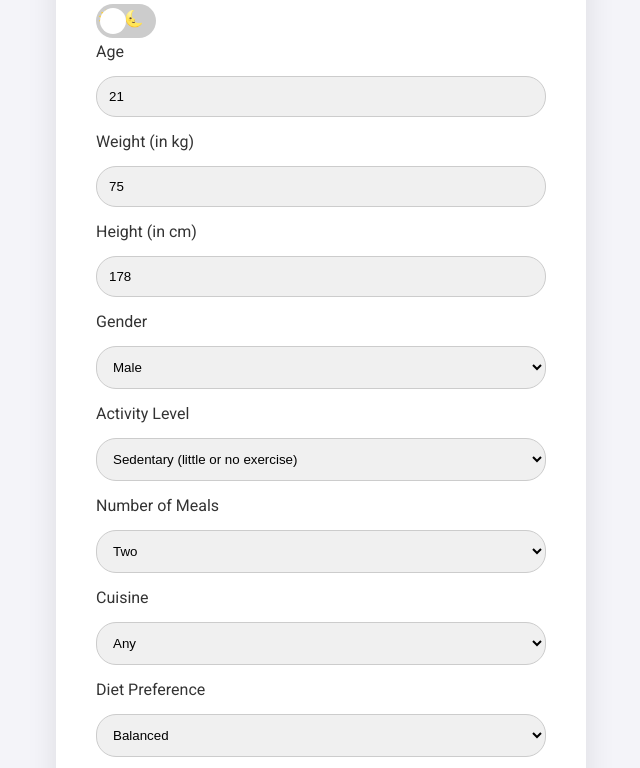
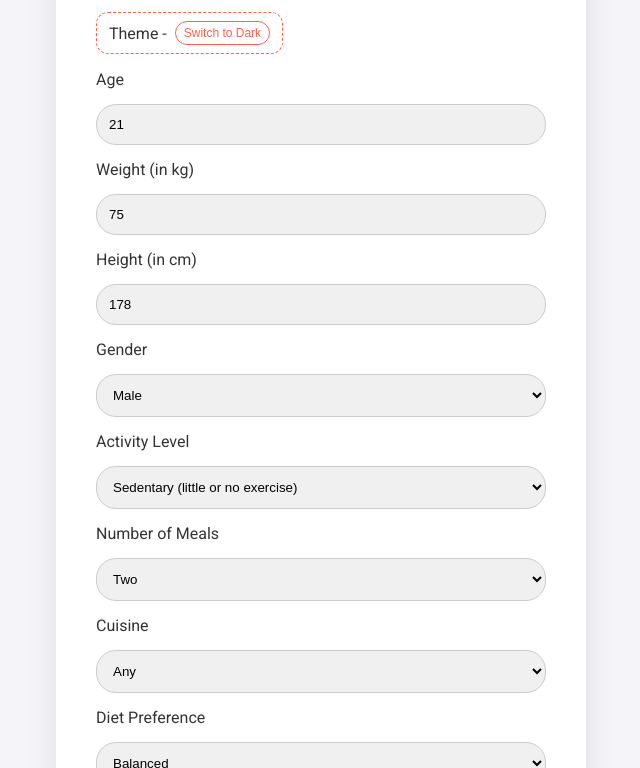
Before and after one commit to ibac03/MealApp, a plain HTML site: page index.html in a window 1280 px wide. Shown: the part 145-913 px from the top of the page, without its empty margins (319-959 px from the left). Drawn offline with nearby package versions, Linux system fonts and the light colour scheme.

Commit message:
Added funtional improvements

```diff
--- a/index.html
+++ b/index.html
@@ -11,14 +11,9 @@
 <body>
   <div id="mainContainer">
     <h1>MealApp</h1>
+  <!-- Minimal React badge mount point -->
+  <div id="reactBadge"></div>
 
-    <label class="switch">
-      <input type="checkbox" id="themeToggle">
-      <span class="slider">
-        <span class="icon sun">🌞</span>
-        <span class="icon moon">🌜</span>
-      </span>
-    </label>
 
     <form id="mealForm">
       <label for="age">Age</label>
@@ -110,7 +105,14 @@
 
   <div id="mealPlanDisplay"></div>
 
+  <!-- Minimal React footer mount point -->
+  <div id="reactFooter"></div>
+
   <script src="script.js"></script>
+  <!-- React (CDN) for small UI widgets; does not change existing logic -->
+  <script crossorigin src="https://unpkg.com/react@18/umd/react.production.min.js"></script>
+  <script crossorigin src="https://unpkg.com/react-dom@18/umd/react-dom.production.min.js"></script>
+  <script src="react-widgets.js"></script>
 </body>
 
 </html>
--- /dev/null
+++ b/react-widgets.js
@@ -0,0 +1,73 @@
+(function () {
+  const { createElement: h, useState, useEffect } = React;
+
+  // 1) Tiny badge that reads current theme and toggles on click (directly toggles body class)
+  function ReactBadge() {
+    const [dark, setDark] = useState(document.body.classList.contains('dark-mode'));
+
+    useEffect(() => {
+      // 1) On mount, initialize from system/browser preference
+      try {
+        if (window.matchMedia) {
+          const prefersDark = window.matchMedia('(prefers-color-scheme: dark)').matches;
+          document.body.classList.toggle('dark-mode', !!prefersDark);
+          setDark(!!prefersDark);
+        }
+      } catch (_) {}
+
+      // 2) Keep local state in sync with body class (when user toggles)
+      const onChange = () => setDark(document.body.classList.contains('dark-mode'));
+      // Observe mutations to body class to stay in sync
+      const obs = new MutationObserver(() => onChange());
+      obs.observe(document.body, { attributes: true, attributeFilter: ['class'] });
+      return () => {
+        obs.disconnect();
+      };
+    }, []);
+
+    const toggle = () => {
+      if (typeof window.toggleDarkMode === 'function') {
+        window.toggleDarkMode();
+      } else {
+        document.body.classList.toggle('dark-mode');
+      }
+    };
+
+    return h(
+      'div',
+      { className: 'react-badge', role: 'note', title: 'Defaults to browser theme' },
+      h('span', null, 'Theme - '),
+      h(
+        'button',
+        { className: 'react-badge-btn', onClick: toggle },
+        dark ? 'Switch to Light' : 'Switch to Dark'
+      )
+    );
+  }
+
+  // 2) Footer with year and GitHub link rendered by React
+  function ReactFooter() {
+    const year = new Date().getFullYear();
+    return h(
+      'footer',
+      { className: 'react-footer', role: 'contentinfo' },
+      h('small', null, `\u00A9 ${year} MealApp · `),
+      h(
+        'a',
+        { href: 'https://github.com/ibac03/MealApp', target: '_blank', rel: 'noreferrer' },
+        'GitHub'
+      )
+    );
+  }
+
+  // Mount points are optional; only render if present
+  const badgeRootEl = document.getElementById('reactBadge');
+  if (badgeRootEl && window.ReactDOM?.createRoot) {
+    ReactDOM.createRoot(badgeRootEl).render(h(ReactBadge));
+  }
+
+  const footerRootEl = document.getElementById('reactFooter');
+  if (footerRootEl && window.ReactDOM?.createRoot) {
+    ReactDOM.createRoot(footerRootEl).render(h(ReactFooter));
+  }
+})();
--- a/script.js
+++ b/script.js
@@ -1,5 +1,3 @@
-// script.js
-
 document.getElementById('mealForm').addEventListener('submit', generateMealPlan);
 
 async function generateMealPlan(event) {
@@ -37,7 +35,7 @@ async function generateMealPlan(event) {
 
   // 2) widen calories first (keep cuisine)
   if (recipes.length < needed) {
-    relaxed.push('Calories ±600');
+    relaxed.push('Calories +/-600');
     calMin = Math.max(0, calories - 600);
     calMax = calories + 600;
     recipes = await fillMore(recipes, { diet: dietPreference, health: healthSpec, cuisineType, calMin, calMax, needed });
@@ -192,6 +190,7 @@ function showNoResults({ cuisineType, dietPreference, healthSpec, calMin, calMax
   container.appendChild(note);
 }
 
-document.getElementById('themeToggle').addEventListener('change', () => {
+// Theme toggle now handled by React badge; expose a helper for reuse/testing
+window.toggleDarkMode = function toggleDarkMode() {
   document.body.classList.toggle('dark-mode');
-});
+};
--- a/style.css
+++ b/style.css
@@ -121,49 +121,6 @@ select:focus {
   background-color: #e6f7ff;
 }
 
-.switch {
-  position: relative;
-  display: inline-block;
-  width: 60px;
-  height: 34px;
-}
-
-.switch input {
-  display: none;
-}
-
-.slider {
-  position: absolute;
-  cursor: pointer;
-  top: 0;
-  left: 0;
-  right: 0;
-  bottom: 0;
-  background-color: #ccc;
-  transition: 0.4s;
-  border-radius: 34px;
-}
-
-.slider:before {
-  position: absolute;
-  content: "";
-  height: 26px;
-  width: 26px;
-  left: 4px;
-  bottom: 4px;
-  background-color: white;
-  transition: 0.4s;
-  border-radius: 50%;
-}
-
-input:checked + .slider {
-  background-color: #ff6347;
-}
-
-input:checked + .slider:before {
-  transform: translateX(26px);
-}
-
 body.light-mode {
   background-color: #f4f4f9;
   color: #333;
@@ -174,11 +131,7 @@ body.dark-mode {
   color: #f4f4f9;
 }
 
-.icon {
-  display: inline-block;
-  margin-top: 5px;
-  margin-left: 2px;
-}
+/* removed old slider icons */
 
 /* ---------- Notice box: visible in light + dark, overrides generic card rule ---------- */
 #mealPlanDisplay .no-results {
@@ -210,3 +163,39 @@ body.dark-mode #mealPlanDisplay .no-results b { color: #fff; }
 body.dark-mode #mealPlanDisplay .no-results code {
   background: rgba(255,255,255,.08);
 }
+
+/* --- Minimal styles for tiny React widgets --- */
+.react-badge {
+  margin: 8px 0 16px 0;
+  padding: 8px 12px;
+  border-radius: 12px;
+  background: #fff;
+  color: #333;
+  border: 1px dashed #ff6347;
+  display: inline-flex;
+  gap: 8px;
+  align-items: center;
+}
+body.dark-mode .react-badge {
+  background: #2a2a2a;
+  color: #f4f4f4;
+  border-color: #ff8a73;
+}
+.react-badge-btn {
+  background: transparent;
+  border: 1px solid #ff6347;
+  color: #ff6347;
+  padding: 4px 8px;
+  border-radius: 999px;
+  cursor: pointer;
+  font-size: 12px;
+}
+body.dark-mode .react-badge-btn {
+  border-color: #ff8a73;
+  color: #ff8a73;
+}
+.react-footer {
+  margin: 24px 0 40px 0;
+  opacity: 0.9;
+}
+body.dark-mode .react-footer { opacity: 0.85; }
```
Also changed, not shown: 1 other file.
